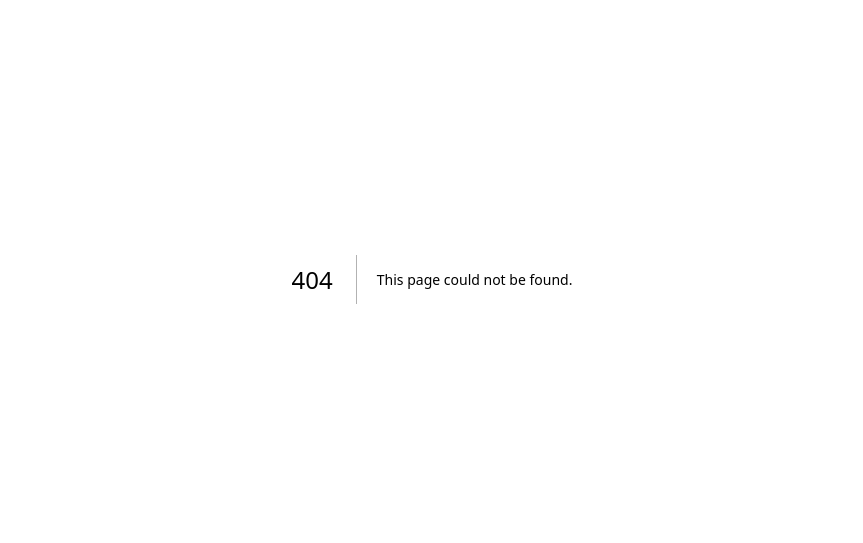
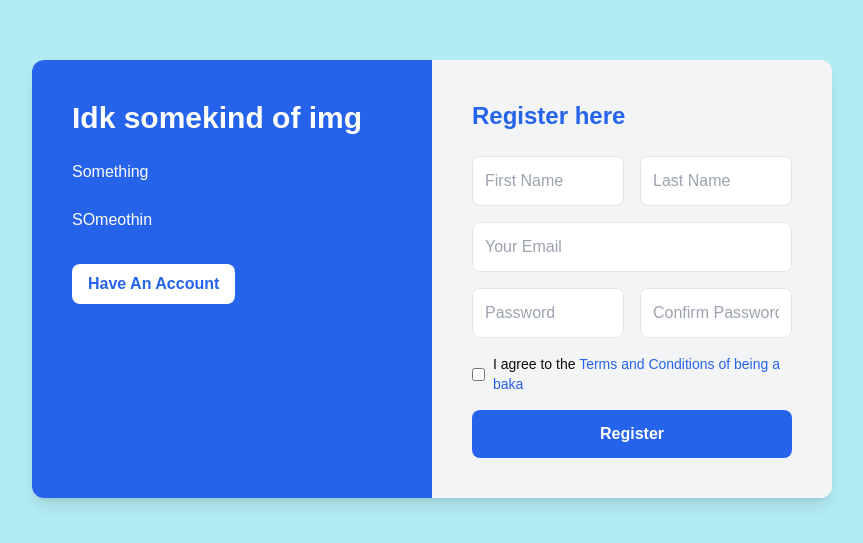
Before and after one commit to naufudge/shinzo-park, a Next.js app: page /signup in a window 1280 px wide. Before the commit this address had no page. Shown: the part 121-664 px from the top of the page, without its empty margins (208-1071 px from the left). Built offline with nearby package versions, Linux system fonts and the light colour scheme.

Commit message:
updated with login and register

```diff
--- /dev/null
+++ b/app/login/page.tsx
@@ -0,0 +1,72 @@
+'use client'
+
+import { useState } from 'react';
+
+export default function SignInSignUp() {
+  const [username, setUsername] = useState('');
+  const [password, setPassword] = useState('');
+
+
+
+  // function handler(e) {
+  //   e.preventDefault();
+  //     const handleUsernameClick = () => {
+  //   setUsername('');
+  // };
+
+  // const handlePasswordClick = () => {
+  //   setPassword('');
+  // };
+  // }
+
+  return (
+    <div className="flex h-screen items-center justify-center bg-gray-200">
+      <div className="bg-white w-[600px] rounded-xl shadow-lg flex overflow-hidden">
+
+        {/* Sign In Section */}
+        <div className="w-1/2 bg-red-500 text-white p-10">
+        <h2 className="text-3xl font-bold mb-6">Sign in</h2>
+          <div className="mb-4">
+            <label htmlFor="username" className="block mb-2">
+              Username
+            </label>
+            <input
+              type="text"
+              id="username"
+              value={username}
+              // onClick={handleUsernameClick}
+              onChange={(e) => setUsername(e.target.value)}
+              placeholder="Username"
+              className="w-full p-3 rounded-lg bg-gray-300 text-black"
+            />
+          </div>
+          <div className="mb-6">
+            <label htmlFor="password" className="block mb-2">
+              Password
+            </label>
+            <input
+              type="password"
+              id="password"
+              value={password}
+              onChange={(e) => setPassword(e.target.value)}
+              placeholder="Password"
+              className="w-full p-3 rounded-lg bg-gray-300 text-black"
+            />
+          </div>
+          <button className="w-full bg-red-900 p-3 rounded-lg text-white font-bold">
+            Sign in
+          </button>
+        </div>
+
+        {/* Sign Up Section */}
+        <div className="w-1/2 bg-gray-300 flex flex-col justify-center items-center text-center p-10">
+          <h2 className="text-xl mb-4">Welcome to login</h2>
+          <p className="mb-6">Don't have an account?</p>
+          <button className="w-full bg-red-900 p-3 rounded-lg text-white font-bold">
+            Sign up
+          </button>
+        </div>
+      </div>
+    </div>
+  );
+}
--- a/app/page.tsx
+++ b/app/page.tsx
@@ -39,9 +39,9 @@ export default function Home() {
               </div>
               {/* Book now button */}
               <div className="w-fit">
-                <Button variant={"outline"} className="flex bg-transparent px-8 py-6 gap-2 rounded-full">
+                <Button variant={"outline"} className="flex bg-transparent group px-8 py-6 gap-2 transition-all duration-500 ease-in-out rounded-full">
                   Book now
-                  <ArrowRight />
+                  <ArrowRight className="h-4 w-4" />
                 </Button>
               </div>
             </div>
--- /dev/null
+++ b/app/signup/page.tsx
@@ -0,0 +1,110 @@
+'use client'
+
+// pages/index.tsx
+
+import { useState } from 'react';
+
+export default function RegisterForm() {
+  const [password, setPassword] = useState('');
+  const [confirmPassword, setConfirmPassword] = useState('');
+  const [isPasswordMatched, setIsPasswordMatched] = useState(true);
+
+  const handlePasswordChange = (e: React.ChangeEvent<HTMLInputElement>) => {
+    setPassword(e.target.value);
+    checkPasswordMatch(e.target.value, confirmPassword);
+  };
+
+  const handleConfirmPasswordChange = (e: React.ChangeEvent<HTMLInputElement>) => {
+    setConfirmPassword(e.target.value);
+    checkPasswordMatch(password, e.target.value);
+  };
+
+  const checkPasswordMatch = (password: string, confirmPassword: string) => {
+    setIsPasswordMatched(password === confirmPassword);
+    // alert("password not same")
+  };
+
+  return (
+    <div className="flex h-screen items-center justify-center bg-[#B2EBF2]">
+      <div className="bg-white w-[800px] rounded-xl shadow-lg flex overflow-hidden">
+        {/* Information Section */}
+        <div className="w-1/2 bg-blue-600 text-white p-10">
+          <h2 className="text-3xl font-bold mb-6">Idk somekind of img</h2>
+          <p className="mb-6">
+            Something
+          </p>
+          <p className="mb-8">
+            SOmeothin
+          </p>
+          <button className="bg-white text-blue-600 px-4 py-2 rounded-lg font-bold">
+            Have An Account
+          </button>
+        </div>
+
+        {/* Register Form Section */}
+        <div className="w-1/2 bg-gray-100 p-10">
+          <h2 className="text-2xl font-bold mb-6 text-blue-600">Register here</h2>
+          <form className="space-y-4">
+            <div className="flex gap-4">
+              <input
+                type="text"
+                placeholder="First Name"
+                className="w-1/2 p-3 border rounded-lg focus:outline-none"
+              />
+              <input
+                type="text"
+                placeholder="Last Name"
+                className="w-1/2 p-3 border rounded-lg focus:outline-none"
+              />
+            </div>
+            <input
+              type="email"
+              placeholder="Your Email"
+              className="w-full p-3 border rounded-lg focus:outline-none"
+            />
+            <div className="flex gap-4">
+              <div className="relative w-full">
+                <input
+                  type="password"
+                  placeholder="Password"
+                  className={`w-full p-3 border rounded-lg focus:outline-none ${!isPasswordMatched ? 'border-red-500' : ''}`}
+                  value={password}
+                  onChange={handlePasswordChange}
+                />
+              </div>
+              <div className="relative w-full">
+                <input
+                  type="password"
+                  placeholder="Confirm Password"
+                  className={`w-full p-3 border rounded-lg focus:outline-none ${!isPasswordMatched ? 'border-red-500' : ''}`}
+                  value={confirmPassword}
+                  onChange={handleConfirmPasswordChange}
+                />
+                {!isPasswordMatched
+                // &&
+                // (
+                //   <span className="absolute text-xs text-red-500 top-3 right-2">
+                //     Wrong Password
+                //   </span>
+                // )
+                }
+              </div>
+            </div>
+            <div className="flex items-center">
+              <input type="checkbox" id="terms" className="mr-2" />
+              <label htmlFor="terms" className="text-sm">
+                I agree to the <a href="#" className="text-blue-600">Terms and Conditions of being a baka</a>
+              </label>
+            </div>
+            <button
+              type="submit"
+              className="bg-blue-600 w-full p-3 rounded-lg text-white font-bold"
+            >
+              Register
+            </button>
+          </form>
+        </div>
+      </div>
+    </div>
+  );
+}
```
